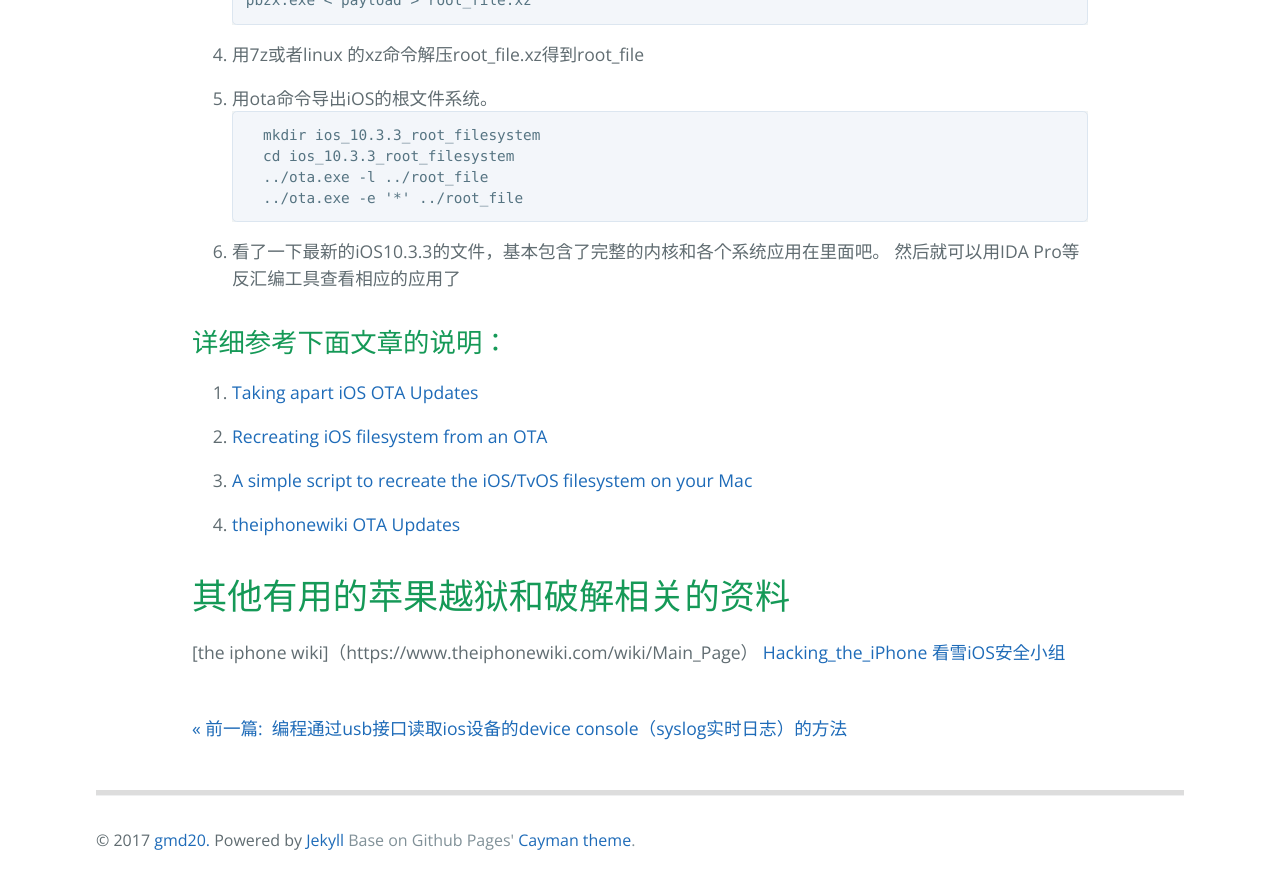
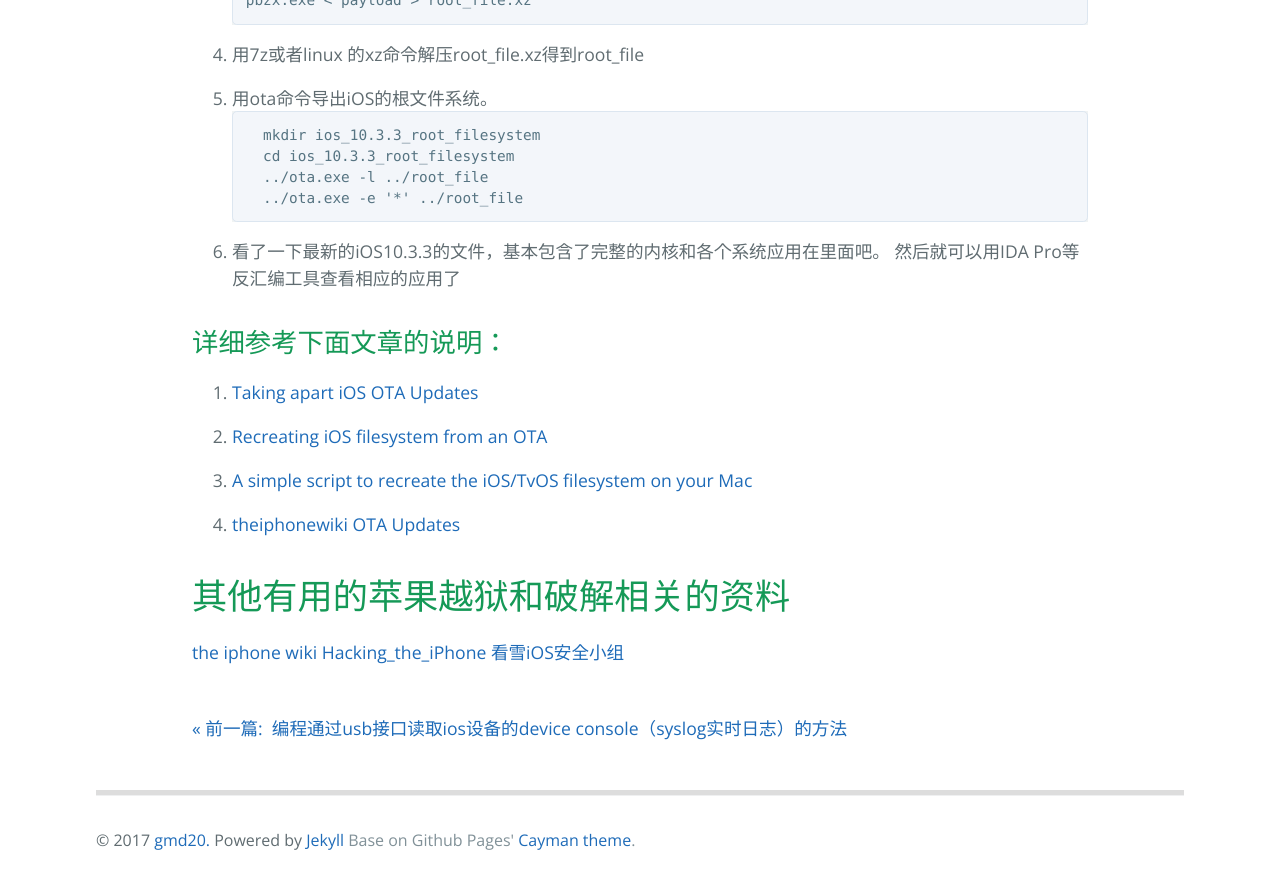
Before and after one commit to gmd20/gmd20.github.io, a Jekyll site: the page built from _posts/2017-06-04-获取iPhone的iOS根目录文件系统（iOS逆向工程和反汇编）.markdown, in a window 1280 px wide and 900 px high, scrolled down 1774 px. Shown: the top 889 px of the window. Built offline with Jekyll 4.4.1, drawn with Linux system fonts in a browser that asks for light colours; Markdown is read by kramdown in place of the engine named in the settings; comment, search, counter and statistics services are not loaded.

Commit message:
Update 2017-06-04-获取iPhone的iOS根目录文件系统（iOS逆向工程和反汇编）.markdown

```diff
--- a/_posts/2017-06-04-获取iPhone的iOS根目录文件系统（iOS逆向工程和反汇编）.markdown
+++ b/_posts/2017-06-04-获取iPhone的iOS根目录文件系统（iOS逆向工程和反汇编）.markdown
@@ -65,6 +65,6 @@ pbzx.exe < payload > root_file.xz
 
 其他有用的苹果越狱和破解相关的资料
 ===============================
-[the iphone wiki]（https://www.theiphonewiki.com/wiki/Main_Page）
+[the iphone wiki](https://www.theiphonewiki.com/wiki/Main_Page)
 [Hacking_the_iPhone](https://www.theiphonewiki.com/wiki/25C3_presentation_%22Hacking_the_iPhone%22)
 [看雪iOS安全小组](https://github.com/r0ysue/OSG-TranslationTeam)
```
